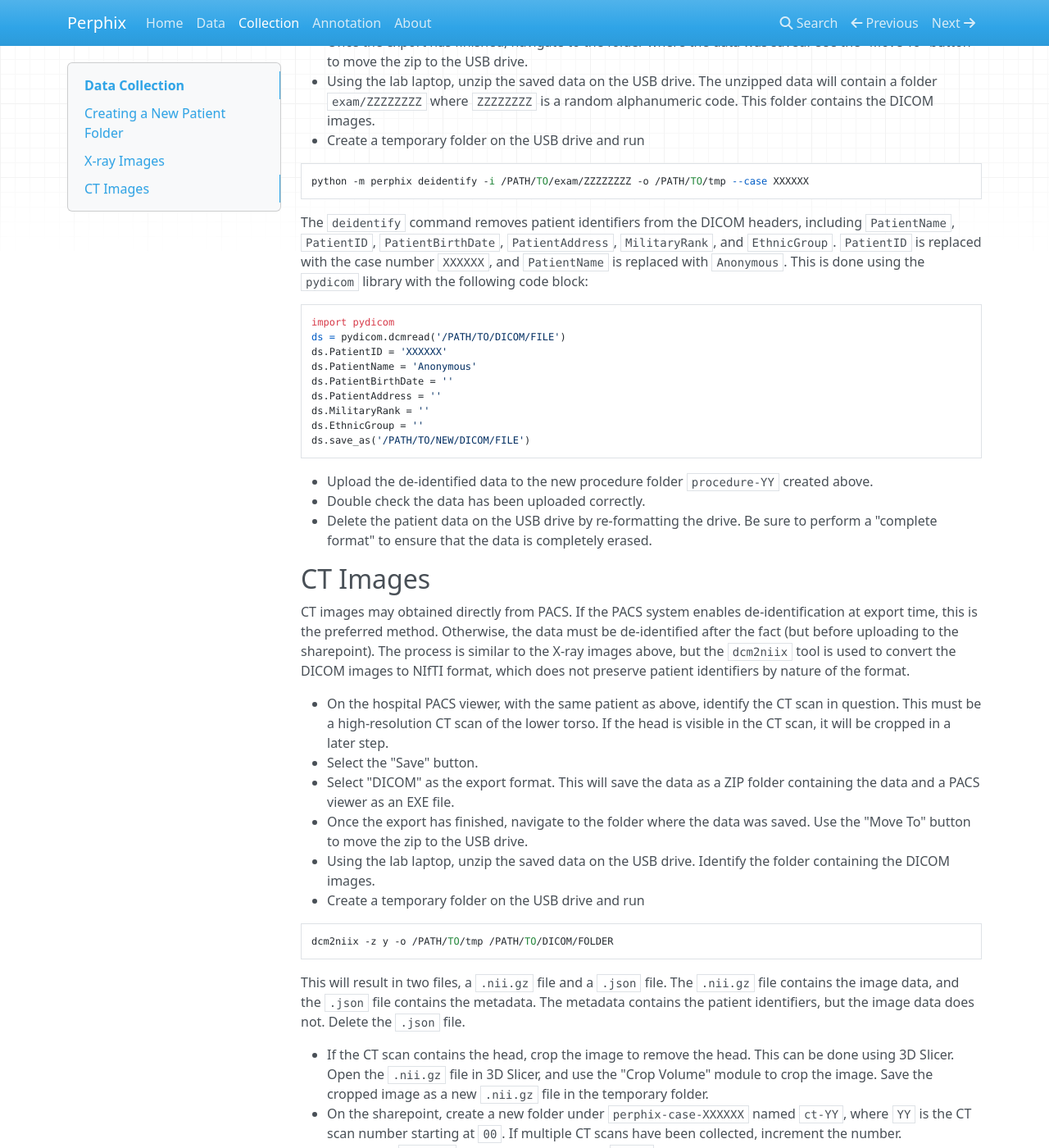
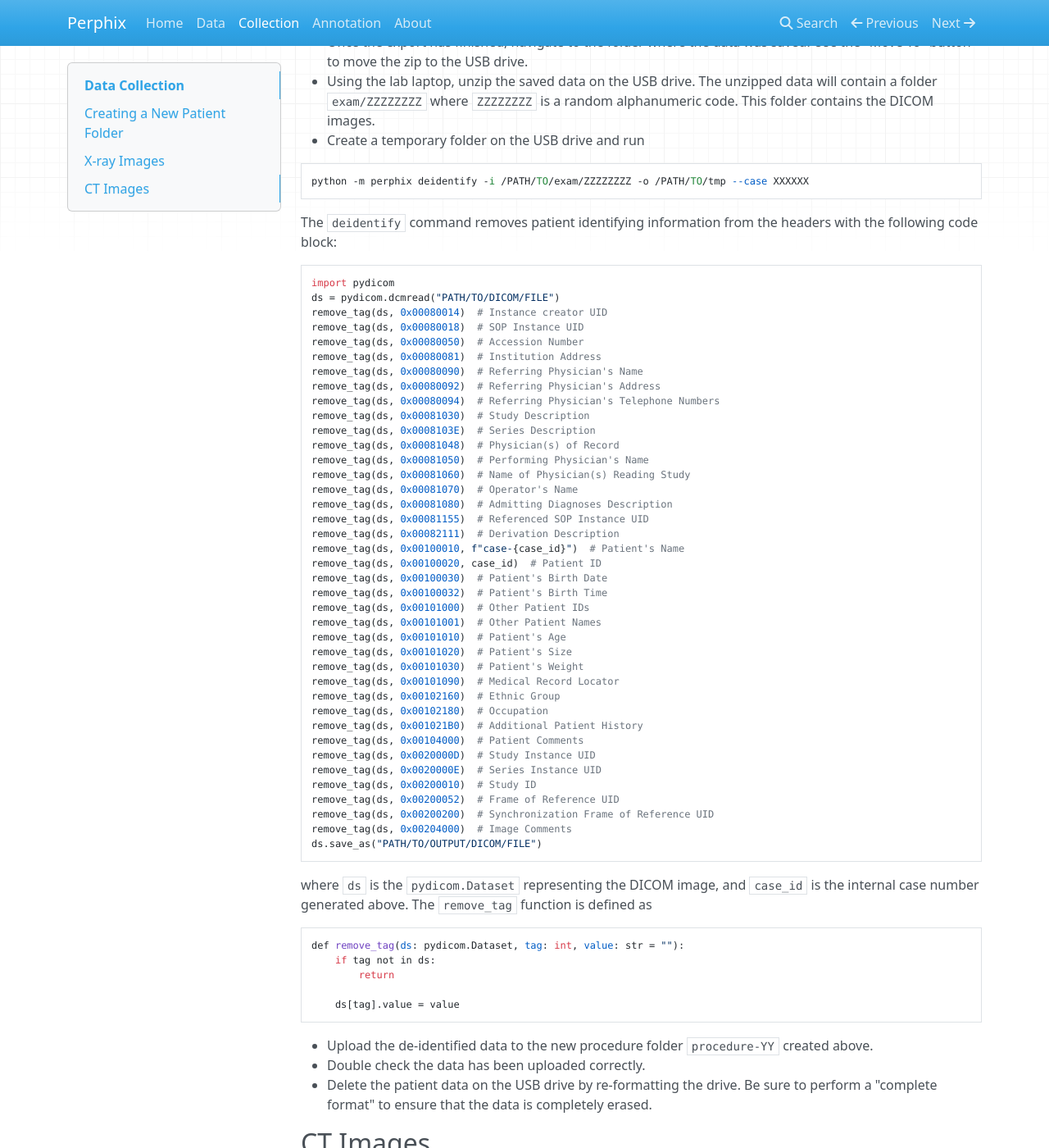
Before and after one commit to arcadelab/perphix, an MkDocs documentation site: the page built from docs/collection.md, in a window 1280 px wide and 1400 px high, scrolled down 2035 px. Shown: the whole window at 82% size. Built offline with MkDocs 1.6.1, drawn with Linux system fonts in a browser that asks for light colours; nearby versions of some CDN libraries.

Commit message:
updated de-identification procedure

````diff
--- a/docs/collection.md
+++ b/docs/collection.md
@@ -75,21 +75,59 @@ de-identified after the fact (but before uploading to the sharepoint).
 python -m perphix deidentify -i /PATH/TO/exam/ZZZZZZZZ -o /PATH/TO/tmp --case XXXXXX
 ```
 
-The `deidentify` command removes patient identifiers from the DICOM headers, including
-`PatientName`, `PatientID`, `PatientBirthDate`, `PatientAddress`, `MilitaryRank`, and
-`EthnicGroup`. `PatientID` is replaced with the case number `XXXXXX`, and `PatientName` is
-replaced with `Anonymous`. This is done using the `pydicom` library with the following code block:
+The `deidentify` command removes patient identifying information from the headers with the following code block:
 
 ```python
 import pydicom
-ds = pydicom.dcmread('/PATH/TO/DICOM/FILE')
-ds.PatientID = 'XXXXXX'
-ds.PatientName = 'Anonymous'
-ds.PatientBirthDate = ''
-ds.PatientAddress = ''
-ds.MilitaryRank = ''
-ds.EthnicGroup = ''
-ds.save_as('/PATH/TO/NEW/DICOM/FILE')
+ds = pydicom.dcmread("PATH/TO/DICOM/FILE")
+remove_tag(ds, 0x00080014)  # Instance creator UID
+remove_tag(ds, 0x00080018)  # SOP Instance UID
+remove_tag(ds, 0x00080050)  # Accession Number
+remove_tag(ds, 0x00080081)  # Institution Address
+remove_tag(ds, 0x00080090)  # Referring Physician's Name
+remove_tag(ds, 0x00080092)  # Referring Physician's Address
+remove_tag(ds, 0x00080094)  # Referring Physician's Telephone Numbers
+remove_tag(ds, 0x00081030)  # Study Description
+remove_tag(ds, 0x0008103E)  # Series Description
+remove_tag(ds, 0x00081048)  # Physician(s) of Record
+remove_tag(ds, 0x00081050)  # Performing Physician's Name
+remove_tag(ds, 0x00081060)  # Name of Physician(s) Reading Study
+remove_tag(ds, 0x00081070)  # Operator's Name
+remove_tag(ds, 0x00081080)  # Admitting Diagnoses Description
+remove_tag(ds, 0x00081155)  # Referenced SOP Instance UID
+remove_tag(ds, 0x00082111)  # Derivation Description
+remove_tag(ds, 0x00100010, f"case-{case_id}")  # Patient's Name
+remove_tag(ds, 0x00100020, case_id)  # Patient ID
+remove_tag(ds, 0x00100030)  # Patient's Birth Date
+remove_tag(ds, 0x00100032)  # Patient's Birth Time
+remove_tag(ds, 0x00101000)  # Other Patient IDs
+remove_tag(ds, 0x00101001)  # Other Patient Names
+remove_tag(ds, 0x00101010)  # Patient's Age
+remove_tag(ds, 0x00101020)  # Patient's Size
+remove_tag(ds, 0x00101030)  # Patient's Weight
+remove_tag(ds, 0x00101090)  # Medical Record Locator
+remove_tag(ds, 0x00102160)  # Ethnic Group
+remove_tag(ds, 0x00102180)  # Occupation
+remove_tag(ds, 0x001021B0)  # Additional Patient History
+remove_tag(ds, 0x00104000)  # Patient Comments
+remove_tag(ds, 0x0020000D)  # Study Instance UID
+remove_tag(ds, 0x0020000E)  # Series Instance UID
+remove_tag(ds, 0x00200010)  # Study ID
+remove_tag(ds, 0x00200052)  # Frame of Reference UID
+remove_tag(ds, 0x00200200)  # Synchronization Frame of Reference UID
+remove_tag(ds, 0x00204000)  # Image Comments
+ds.save_as("PATH/TO/OUTPUT/DICOM/FILE")
+```
+
+where `ds` is the `pydicom.Dataset` representing the DICOM image, and `case_id` is the internal case
+number generated above. The `remove_tag` function is defined as
+
+```python
+def remove_tag(ds: pydicom.Dataset, tag: int, value: str = ""):
+    if tag not in ds:
+        return
+
+    ds[tag].value = value
 ```
 
 - Upload the de-identified data to the new procedure folder `procedure-YY` created above.
````
Also changed, not shown: 2 other files.
